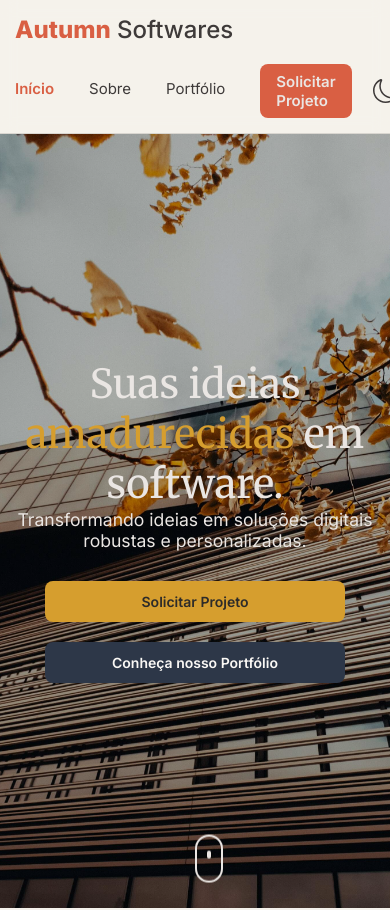
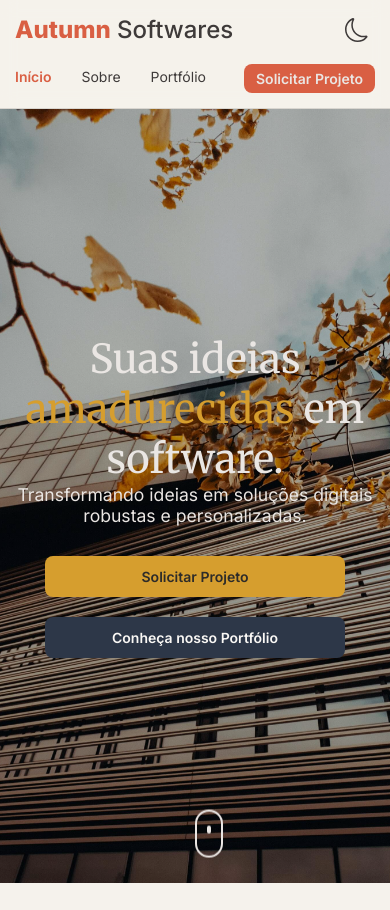
Before and after one commit to Leopardo666Nadilha/AutumnSoftwares, a Next.js app in the folder App/: page / in a window 390 px wide. Shown: the top 910 px of the page. Built offline with nearby package versions, Linux system fonts and the light colour scheme.

Commit message:
Refactor: atualização no layout do componente header

```diff
--- a/App/components/Layout.js
+++ b/App/components/Layout.js
@@ -11,8 +11,13 @@ const Header = () => {
 
     return (
         <header className={styles.mainHeader}>
-            <nav>
+            <nav className={styles.brandRow}>
                 <Link href="/" className={styles.titleFull}><strong className={typography.titleHeader}>Autumn</strong> Softwares</Link>
+                {/* Só aparece abaixo de 480px — sobe pro lado do título pra
+                    sobrar espaço e o resto do nav caber numa linha só. */}
+                <span className={styles.mobileThemeToggle}>
+                    <ThemeToggleButton />
+                </span>
             </nav>
             <nav className={styles.mainNav}>
                 <div className={styles.navLinksGroup}>
@@ -23,7 +28,9 @@ const Header = () => {
                 </div>
                 <div className={styles.navActionsGroup}>
                     <Link href="/solicitacao" className={styles.ctaLink}>Solicitar Projeto</Link>
-                    <ThemeToggleButton />
+                    <span className={styles.desktopThemeToggle}>
+                        <ThemeToggleButton />
+                    </span>
                 </div>
             </nav>
         </header>
--- a/App/components/Layout.module.css
+++ b/App/components/Layout.module.css
@@ -24,6 +24,24 @@
     backdrop-filter: blur(8px);
 
     border-bottom: 1px solid color-mix(in srgb, var(--color-text) 15%, transparent);
+}
+
+.brandRow {
+    display: flex;
+    align-items: center;
+    gap: 12px;
+}
+
+/* Cópia "de bolso" do toggle de tema, escondida por padrão — só aparece
+   ao lado do título abaixo de 480px (media query no fim do arquivo). */
+.mobileThemeToggle {
+    display: none;
+}
+
+/* Posição normal do toggle, dentro de .navActionsGroup */
+.desktopThemeToggle {
+    display: flex;
+    align-items: center;
 }
 
 .mainNav {
@@ -64,6 +82,7 @@
     font-weight: 600;
     font-size: 16px;
     display: inline-block;
+    text-align: center;
     transition: transform 0.2s ease-in-out, background-color 0.3s ease, color 0.3s ease;
 }
 
@@ -194,3 +213,41 @@
         gap: 15px;
     }
 }
+
+/*
+  Abaixo de ~410px, os 3 links + botão CTA + toggle de tema não cabem
+  mais numa linha só dentro de .mainNav e o conteúdo passava da largura
+  da viewport, causando overflow horizontal na página inteira.
+
+  Em vez de quebrar tudo em duas linhas centralizadas, o toggle de
+  tema sobe para o lado do título (.brandRow) — ele é renderizado duas
+  vezes no JSX (components/Layout.js): uma cópia fica escondida aqui
+  (.desktopThemeToggle) e a cópia ao lado do título aparece
+  (.mobileThemeToggle). Isso libera espaço suficiente pra manter o
+  restante (links + CTA) numa linha só.
+*/
+@media (max-width: 480px) {
+    .brandRow {
+        width: 100%;
+        justify-content: space-between;
+    }
+
+    .desktopThemeToggle {
+        display: none;
+    }
+
+    .mobileThemeToggle {
+        display: flex;
+        align-items: center;
+    }
+
+    .navLink {
+        margin-right: 10px;
+        font-size: 14px;
+    }
+
+    .ctaLink {
+        padding: 6px 12px;
+        font-size: 14px;
+    }
+}
--- a/App/pages/_document.js
+++ b/App/pages/_document.js
@@ -2,7 +2,7 @@ import { Html, Head, Main, NextScript } from 'next/document'
 
 export default function Document() {
   return (
-    <Html lang="pt-BR">
+    <Html lang="pt-BR" data-scroll-behavior="smooth">
         <Head>
         </Head>
         <body>
--- a/App/styles/globals.css
+++ b/App/styles/globals.css
@@ -1,3 +1,27 @@
+/*
+  Global CSS — mantém APENAS:
+  1. Variáveis de tema (:root / :root.dark)
+  2. Reset padrão (CSS reset clássico + box-sizing)
+  3. Regras base de elementos HTML (html, body, headings, a)
+  4. Uma exceção documentada abaixo, que precisa ficar global por ser
+     referenciada fora do escopo de um único módulo CSS.
+
+  Importante: @keyframes NÃO entra aqui, mesmo quando usado por mais de
+  um módulo. CSS Modules hasheia o nome usado em "animation:" mesmo sem
+  um @keyframes local correspondente, então uma referência a um keyframe
+  definido só aqui nunca casaria com nada dentro do módulo. Cada módulo
+  que precisa de uma animação declara o próprio @keyframes localmente
+  (ex: Home.module.css e ScrollDownIndicator.module.css duplicam o
+  mesmo fadeInUp de propósito).
+
+  Todo o resto (header/footer, hero, cards, formulário, etc.) vive em
+  CSS Modules ao lado de cada componente/página:
+    - components/*.module.css
+    - styles/*.module.css (uma página cada)
+    - styles/shared/*.module.css (átomos usados por 2+ páginas: tipografia
+      e o padrão "seção com cards de benefício")
+*/
+
 :root {
     --color-background: #F5F2EC;        /* Bege puxado para o "creme" com toque de calor  */
     --color-text: #3E3A39;              /* Grafite "Café" (Escuro e quente) */
@@ -75,12 +99,14 @@ table {
 html {
     background-color: var(--color-background);
     scroll-behavior: smooth;
+    overflow-x: hidden;
 }
 
 body {
     font-family: var(--font-family-body);
     transition: background-color 0.3s ease, color 0.3s ease;
     color: var(--color-text);
+    overflow-x: hidden;
 }
 
 h1, h2, h3, h4, h5, h6 {
```
